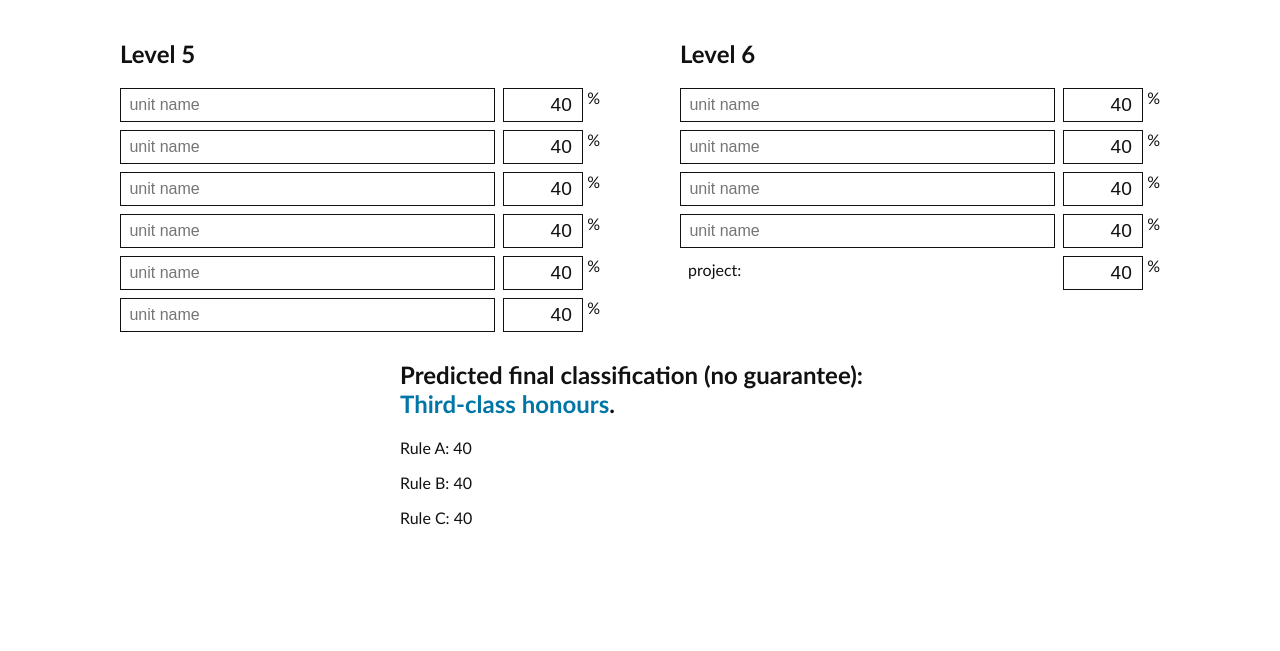
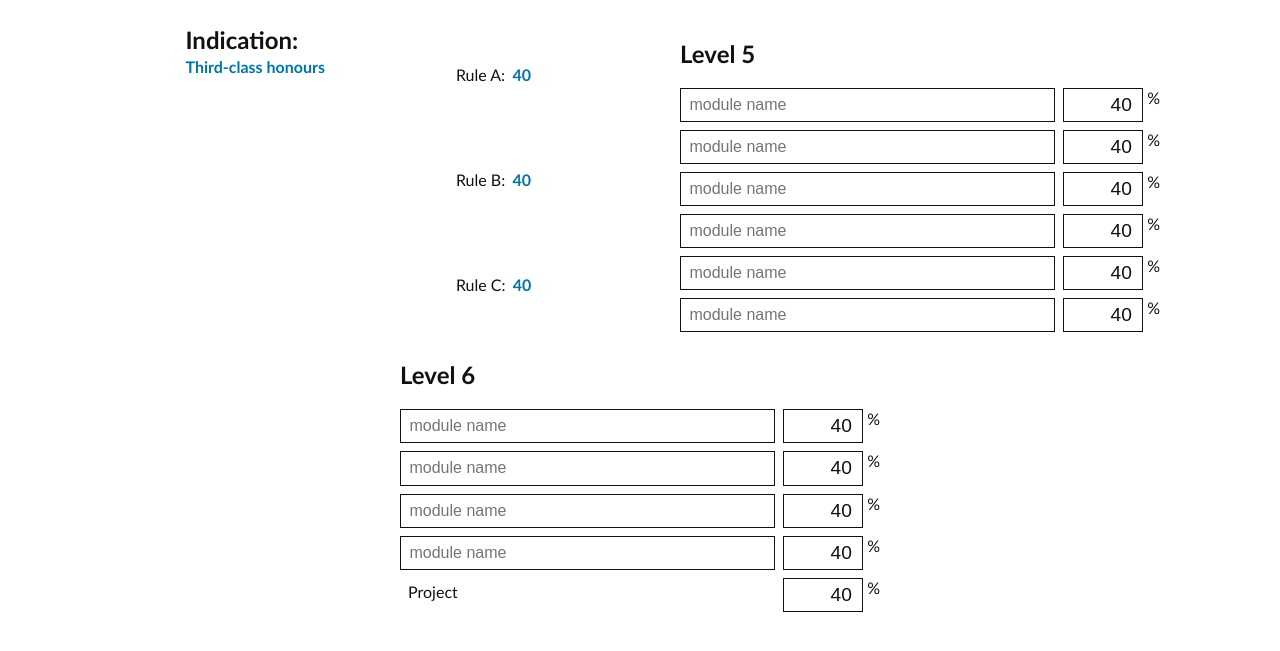
Before and after one commit to portsoc/dcalc, a plain HTML site: page index.html in a window 1280 px wide. Shown: the part 63-714 px from the top of the page. Drawn offline with Linux system fonts and the light colour scheme.

Commit message:
Rearrange layout

```diff
--- a/index.html
+++ b/index.html
@@ -8,25 +8,44 @@
 </header>
 
 <main>
+
+  <section id="results">
+    <div>
+        <h2>Indication:</h2>
+        <p id="finalClassification">not enough data</span>.</p>
+    </div>
+    <div id=rules>
+      <p>Rule A: <span id="ruleA">n/a</span></p>
+      <p>Rule B: <span id="ruleB">n/a</span></p>
+      <p>Rule C: <span id="ruleC">n/a</span></p>
+    </div>
+  </section>
+
   <section id="l5">
     <h2>Level 5</h2>
     <div class="module">
-      <input id="l5unit1" type="text" placeholder="unit name"> <input id="l5mark1" type=number value="40" min=0 max=100 placeholder="0">&nbsp;%
+      <input id="l5unit1" type="text" placeholder="module name"> <input id="l5mark1" type=number value="40" min=0 max=100
+        placeholder="0">&nbsp;%
     </div>
     <div class="module">
-      <input id="l5unit2" type="text" placeholder="unit name"> <input id="l5mark2" type=number value="40" min=0 max=100 placeholder="0">&nbsp;%
+      <input id="l5unit2" type="text" placeholder="module name"> <input id="l5mark2" type=number value="40" min=0 max=100
+        placeholder="0">&nbsp;%
     </div>
     <div class="module">
-      <input id="l5unit3" type="text" placeholder="unit name"> <input id="l5mark3" type=number value="40" min=0 max=100 placeholder="0">&nbsp;%
+      <input id="l5unit3" type="text" placeholder="module name"> <input id="l5mark3" type=number value="40" min=0 max=100
+        placeholder="0">&nbsp;%
     </div>
     <div class="module">
-      <input id="l5unit4" type="text" placeholder="unit name"> <input id="l5mark4" type=number value="40" min=0 max=100 placeholder="0">&nbsp;%
+      <input id="l5unit4" type="text" placeholder="module name"> <input id="l5mark4" type=number value="40" min=0 max=100
+        placeholder="0">&nbsp;%
     </div>
     <div class="module">
-      <input id="l5unit5" type="text" placeholder="unit name"> <input id="l5mark5" type=number value="40" min=0 max=100 placeholder="0">&nbsp;%
+      <input id="l5unit5" type="text" placeholder="module name"> <input id="l5mark5" type=number value="40" min=0 max=100
+        placeholder="0">&nbsp;%
     </div>
     <div class="module">
-      <input id="l5unit6" type="text" placeholder="unit name"> <input id="l5mark6" type=number value="40" min=0 max=100 placeholder="0">&nbsp;%
+      <input id="l5unit6" type="text" placeholder="module name"> <input id="l5mark6" type=number value="40" min=0 max=100
+        placeholder="0">&nbsp;%
     </div>
   </section>
 
@@ -34,30 +53,26 @@
   <section id="l6">
     <h2>Level 6</h2>
     <div class="module">
-      <input id="l6unit1" type="text" placeholder="unit name"> <input id="l6mark1" type="number" value="40" min=0 max=100 placeholder="0">&nbsp;%
+      <input id="l6unit1" type="text" placeholder="module name"> <input id="l6mark1" type="number" value="40" min=0
+        max=100 placeholder="0">&nbsp;%
     </div>
     <div class="module">
-      <input id="l6unit2" type="text" placeholder="unit name"> <input id="l6mark2" type="number" value="40" min=0 max=100 placeholder="0">&nbsp;%
+      <input id="l6unit2" type="text" placeholder="module name"> <input id="l6mark2" type="number" value="40" min=0
+        max=100 placeholder="0">&nbsp;%
     </div>
     <div class="module">
-      <input id="l6unit3" type="text" placeholder="unit name"> <input id="l6mark3" type="number" value="40" min=0 max=100 placeholder="0">&nbsp;%
+      <input id="l6unit3" type="text" placeholder="module name"> <input id="l6mark3" type="number" value="40" min=0
+        max=100 placeholder="0">&nbsp;%
     </div>
     <div class="module">
-      <input id="l6unit4" type="text" placeholder="unit name"> <input id="l6mark4" type="number" value="40" min=0 max=100 placeholder="0">&nbsp;%
+      <input id="l6unit4" type="text" placeholder="module name"> <input id="l6mark4" type="number" value="40" min=0
+        max=100 placeholder="0">&nbsp;%
     </div>
     <div class="module">
-      <span>project:</span> <input id="fyp" type=number value="40" min=0 max=100 placeholder="0">&nbsp;%
+      <span>Project</span> <input id="fyp" type=number value="40" min=0 max=100 placeholder="0">&nbsp;%
     </div>
   </section>
 
-  <section class="results">
-    <h2>Predicted final classification (no guarantee):
-      <span id="finalClassification">not enough data</span>.</h2>
-
-    <p>Rule A: <span id="ruleA">n/a</span>
-    <p>Rule B: <span id="ruleB">n/a</span>
-    <p>Rule C: <span id="ruleC">n/a</span>
-  </section>
 </main>
 
 <script src="js/rules.js"></script>
```
